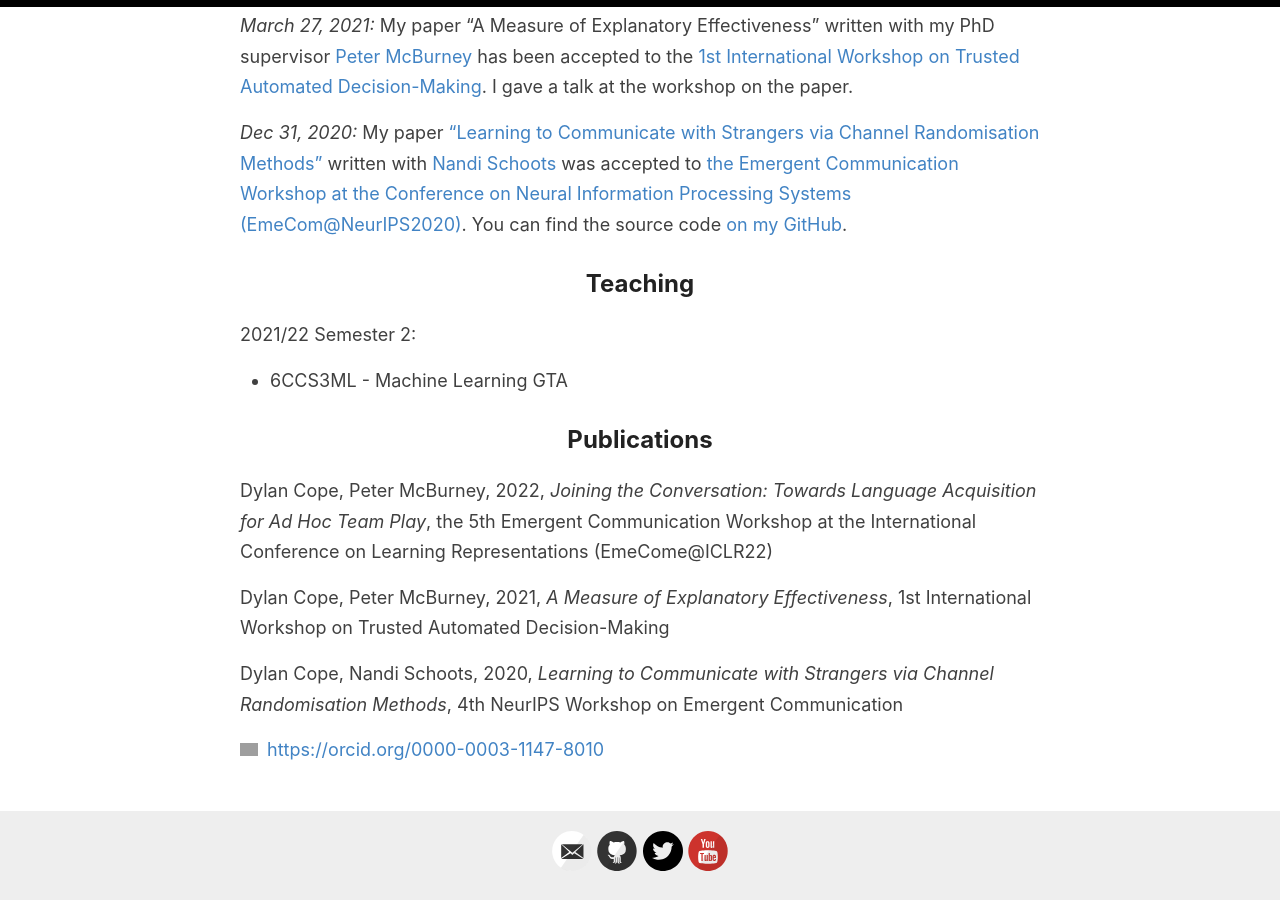
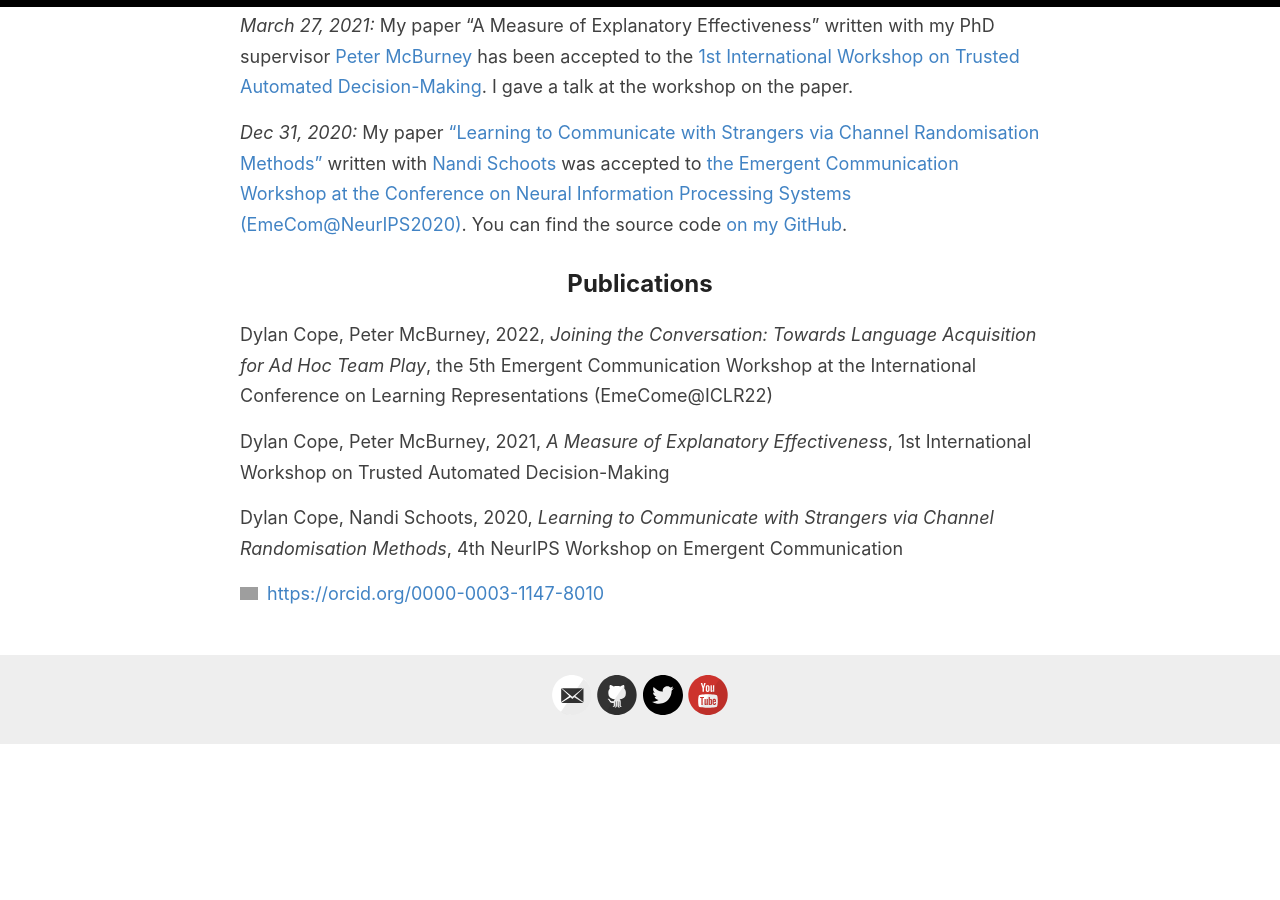
Before and after one commit to DylanCope/dylancope.github.io, a Jekyll site: the page built from _pages/about.md, in a window 1280 px wide and 900 px high, scrolled down 1446 px. Built offline with Jekyll 4.4.1, drawn with Linux system fonts in a browser that asks for light colours; after the commit the page ends 2190 px from its top, so only the background shows below that; grey boxes are pictures that could not be loaded.

Commit message:
Update about.md

```diff
--- a/_pages/about.md
+++ b/_pages/about.md
@@ -24,12 +24,6 @@ _March 27, 2021:_ My paper "A Measure of Explanatory Effectiveness" written with
 
 _Dec 31, 2020:_ My paper ["Learning to Communicate with Strangers via Channel Randomisation Methods"](https://drive.google.com/file/d/1FaBSE8jcuf6hGIbbp34Dxu7jPjh0iJl0/view?usp=sharing) written with [Nandi Schoots](https://safeandtrustedai.org/person/nandi-schoots/) was accepted to [the Emergent Communication Workshop at the Conference on Neural Information Processing Systems (EmeCom@NeurIPS2020)](https://sites.google.com/view/emecom2020/home). You can find the source code [on my GitHub](https://github.com/DylanCope/zero-shot-comm).
 
-## Teaching
-
-2021/22 Semester 2:
-
-* 6CCS3ML - Machine Learning GTA
-
 ## Publications
 
 Dylan Cope, Peter McBurney, 2022, _Joining the Conversation: Towards Language Acquisition for Ad Hoc Team Play_, the 5th Emergent Communication Workshop at the International Conference on Learning Representations (EmeCome@ICLR22)
```
